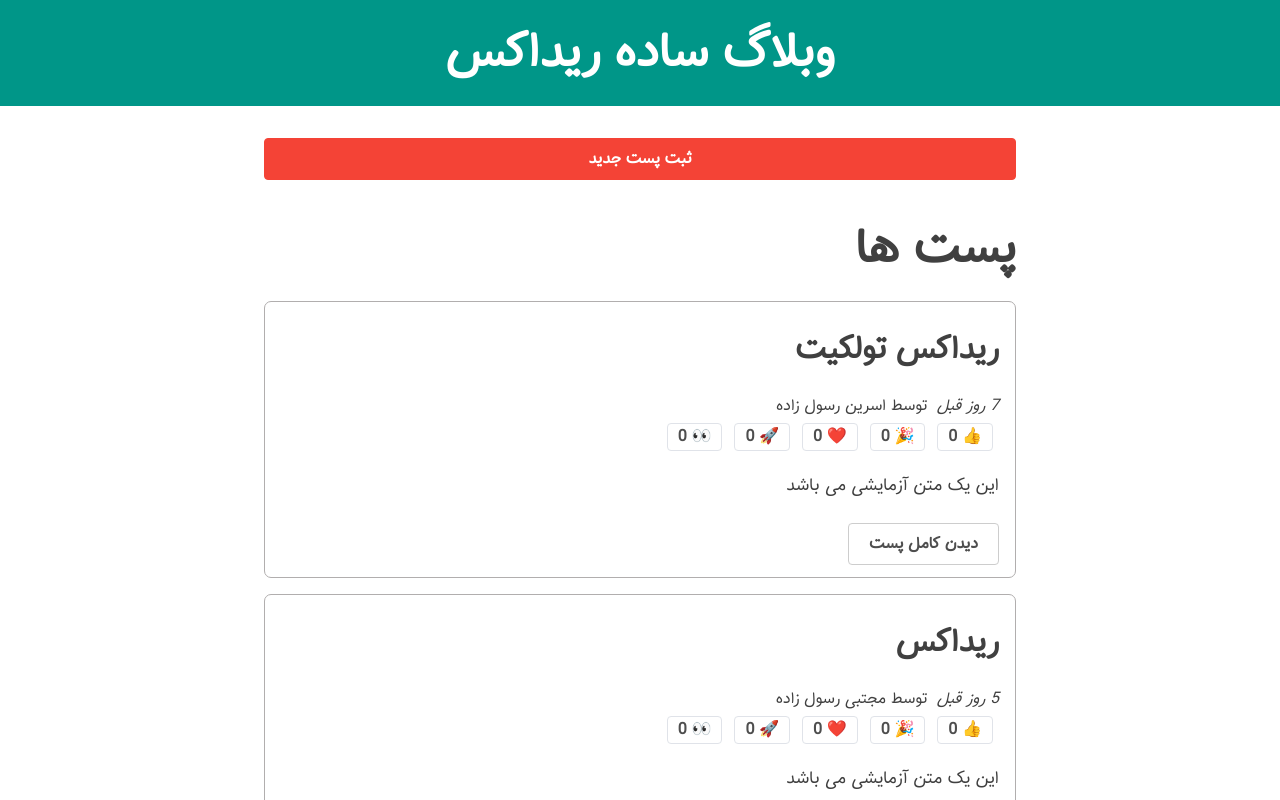
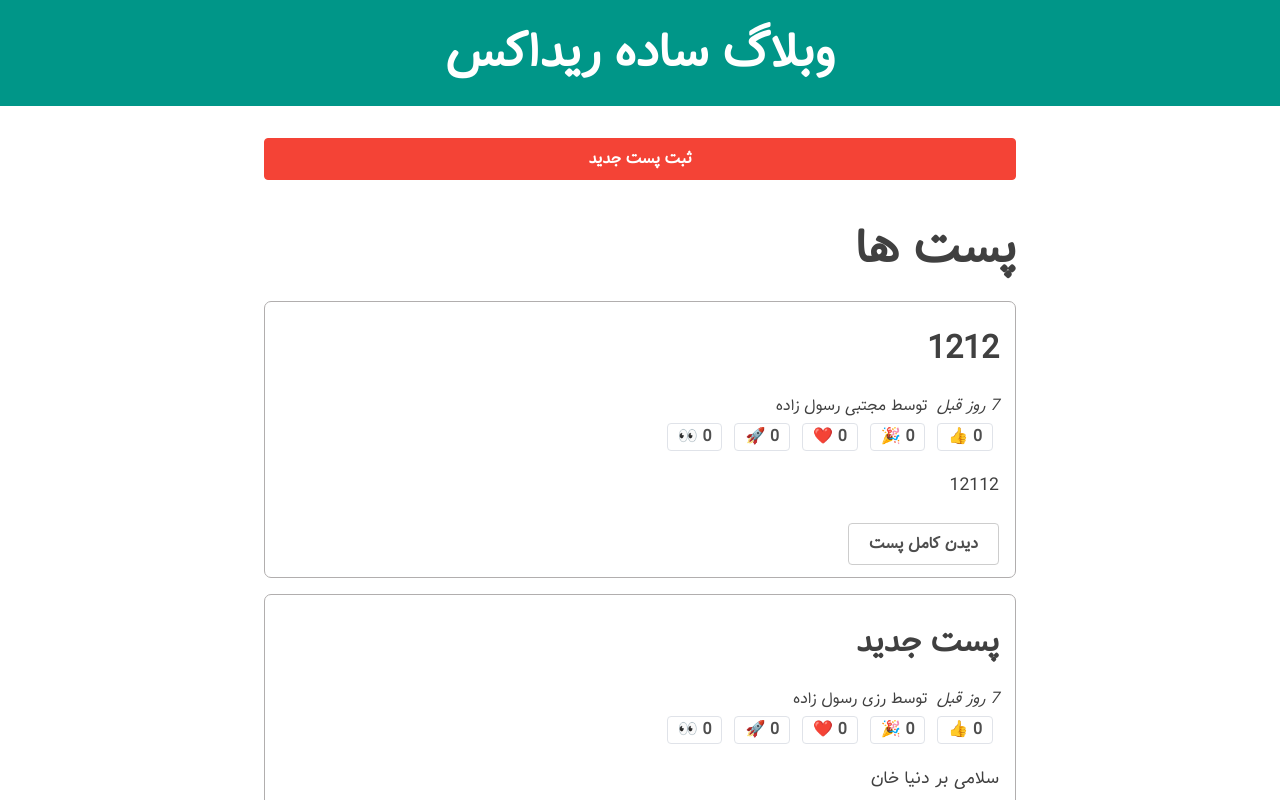
Before and after one commit to mojtaba-rasolzadeh/redux-blog, a React (Vite) app: page / in a window 1280 px wide. Shown: the top 800 px of the page. Built offline with nearby package versions, Linux system fonts and the light colour scheme; data requests are answered from the project's data file.

Commit message:
Create a new post on the server

```diff
--- a/server/db.json
+++ b/server/db.json
@@ -1,5 +1,6 @@
 {
-    "blogs": [{
+  "blogs": [
+    {
       "id": "XVKzaawBjUAMuZffHe2DT",
       "date": "2023-01-22T14:01:22.495Z",
       "title": "ریداکس",
@@ -26,9 +27,38 @@
         "rocket": 0,
         "eyes": 0
       }
+    },
+    {
+      "id": "DAmRNtyCCB5qE0rN45-Cw",
+      "date": "2023-01-24T16:24:12.305Z",
+      "title": "پست جدید",
+      "content": "سلامی بر دنیا خان",
+      "user": "KVsDmGoCThS6KClqMfS4Q",
+      "reactions": {
+        "thumbsUp": 0,
+        "hooray": 0,
+        "heart": 0,
+        "rocket": 0,
+        "eyes": 0
+      }
+    },
+    {
+      "id": "1WgHgYrW0ORgc74KwcuFY",
+      "date": "2023-01-24T16:25:28.287Z",
+      "title": "1212",
+      "content": "12112",
+      "user": "1sArP0Pg8u_Ej1mlKhWIg",
+      "reactions": {
+        "thumbsUp": 0,
+        "hooray": 0,
+        "heart": 0,
+        "rocket": 0,
+        "eyes": 0
+      }
     }
   ],
-    "users": [{
+  "users": [
+    {
       "id": "1sArP0Pg8u_Ej1mlKhWIg",
       "fullname": "مجتبی رسول زاده"
     },
--- a/src/components/BlogList.jsx
+++ b/src/components/BlogList.jsx
@@ -6,6 +6,7 @@ import { fetchBlogs, selectAllBlogs } from "../reducers/blogSlice";
 import ShowTime from "./ShowTime";
 import ShowAuthor from "./ShowAuthor";
 import ReactionButtons from "./ReactionButtons";
+import Spinner from "./Spinner";
 
 const BlogList = () => {
   const dispatch = useDispatch();
@@ -13,13 +14,39 @@ const BlogList = () => {
 
   const blogs = useSelector(selectAllBlogs);
   const blogStatus = useSelector((state) => state.blogs.status);
-  const orderBlogs = blogs.slice().sort((a, b) => b.date.localeCompare(a.date));
+  const error = useSelector((state) => state.blogs.error);
+
+  let content;
+
+  if (blogStatus === "loading") {
+    content = <Spinner />;
+  } else if (blogStatus === "completed") {
+    const orderBlogs = blogs
+      .slice()
+      .sort((a, b) => b.date.localeCompare(a.date));
+    content = orderBlogs.map((blog) => (
+      <article key={blog.id} className="blog-excerpt">
+        <h2>{blog.title}</h2>
+        <div>
+          <ShowTime timestamp={blog.date} />
+          <ShowAuthor userId={blog.user} />
+        </div>
+        <ReactionButtons blog={blog} />
+        <p className="blog-content">{blog.content.substring(0, 100)}</p>
+        <Link to={`/blogs/${blog.id}`} className="button muted-button">
+          دیدن کامل پست
+        </Link>
+      </article>
+    ));
+  } else if (blogStatus === "failed") {
+    content = error;
+  }
 
   useEffect(() => {
     if (blogStatus === "idle") {
       dispatch(fetchBlogs());
     }
-  }, [blogStatus,dispatch]);
+  }, [blogStatus, dispatch]);
 
   return (
     <section className="blog-list">
@@ -30,20 +57,7 @@ const BlogList = () => {
         ثبت پست جدید
       </button>
       <h1>پست ها</h1>
-      {orderBlogs.map((blog) => (
-        <article key={blog.id} className="blog-excerpt">
-          <h2>{blog.title}</h2>
-          <div>
-            <ShowTime timestamp={blog.date} />
-            <ShowAuthor userId={blog.user} />
-          </div>
-          <ReactionButtons blog={blog} />
-          <p className="blog-content">{blog.content.substring(0, 100)}</p>
-          <Link to={`/blogs/${blog.id}`} className="button muted-button">
-            دیدن کامل پست
-          </Link>
-        </article>
-      ))}
+      {content}
     </section>
   );
 };
--- a/src/components/CreateBlog.jsx
+++ b/src/components/CreateBlog.jsx
@@ -2,15 +2,18 @@ import { useState } from "react";
 import { useNavigate } from "react-router-dom";
 import { useDispatch, useSelector } from "react-redux";
 
-import { blogAdded } from "../reducers/blogSlice";
+import { addNewBlog, blogAdded } from "../reducers/blogSlice";
 import { selectAllUsers } from "../reducers/userSlice";
+import { nanoid } from "@reduxjs/toolkit";
 
 const CreateBlog = () => {
   const [title, setTitle] = useState("");
   const [content, setContent] = useState("");
   const [userId, setUserId] = useState("");
+  const [requestStatus, setRequestStatus] = useState("idle");
 
-  const canSave = [title, content, userId].every(Boolean);
+  const canSave =
+    [title, content, userId].every(Boolean) && requestStatus === "idle";
 
   const dispatch = useDispatch();
   const navigate = useNavigate();
@@ -21,13 +24,35 @@ const CreateBlog = () => {
   const handleChangeContent = (event) => setContent(event.target.value);
   const handleChangeAuthor = (event) => setUserId(event.target.value);
 
-  const handleSubmitForm = () => {
+  const handleSubmitForm = async () => {
     if (canSave) {
-      dispatch(blogAdded(title, content, userId));
-      setTitle("");
-      setContent("");
-      setUserId("");
-      navigate("/");
+      try {
+        setRequestStatus("pending");
+        await dispatch(
+          addNewBlog({
+            id: nanoid(),
+            date:new Date().toISOString(),
+            title,
+            content,
+            user: userId,
+            reactions: {
+              thumbsUp: 0,
+              hooray: 0,
+              heart: 0,
+              rocket: 0,
+              eyes: 0,
+            },
+          })
+        );
+        setTitle("");
+        setContent("");
+        setUserId("");
+        navigate("/");
+      } catch (err) {
+        console.error("Faild to save the blog", err);
+      } finally {
+        setRequestStatus("idle");
+      }
     }
   };
 
--- a/src/components/ReactionButtons.jsx
+++ b/src/components/ReactionButtons.jsx
@@ -21,7 +21,7 @@ const ReactionButtons = ({ blog }) => {
           dispatch(reactionAdded({ blogId: blog.id, reaction: name }))
         }
       >
-        {emoji} {blog.reactions[name]}
+         {blog.reactions[name]} {emoji}
       </button>
     );
   });
--- /dev/null
+++ b/src/components/Spinner.jsx
@@ -0,0 +1,8 @@
+const Spinner = ({ size = "5erm" }) => {
+  return (
+    <div className="spinner">
+      <div className="loader" style={{ height: size }} />
+    </div>
+  );
+};
+export default Spinner;
--- a/src/reducers/blogSlice.js
+++ b/src/reducers/blogSlice.js
@@ -1,6 +1,6 @@
 import { createSlice, createAsyncThunk, nanoid } from "@reduxjs/toolkit";
 import { sub } from "date-fns-jalali";
-import { getAllBlogs } from "../services/blogServices";
+import { createBlog, getAllBlogs } from "../services/blogServices";
 
 const initialState = {
   blogs: [],
@@ -12,6 +12,14 @@ export const fetchBlogs = createAsyncThunk("/blogs/fetchBlogs", async () => {
   const response = await getAllBlogs();
   return response.data;
 });
+
+export const addNewBlog = createAsyncThunk(
+  "/blogs/addNewBlog",
+  async (initialBlog) => {
+    const response = await createBlog(initialBlog);
+    return response.data;
+  }
+);
 
 const blogsSlice = createSlice({
   name: "blogs",
@@ -29,6 +37,13 @@ const blogsSlice = createSlice({
             date: new Date().toISOString(),
             content: content,
             user: userId,
+            reactions: {
+              thumbsUp: 0,
+              hooray: 0,
+              heart: 0,
+              rocket: 0,
+              eyes: 0,
+            },
           },
         };
       },
@@ -65,6 +80,9 @@ const blogsSlice = createSlice({
       .addCase(fetchBlogs.rejected, (state, action) => {
         state.status = "failed";
         state.error = action.error.message;
+      })
+      .addCase(addNewBlog.fulfilled, (state, action) => {
+        state.blogs.push(action.payload);
       });
   },
 });
```
Lines whose indentation alone changed are shown as unchanged.
